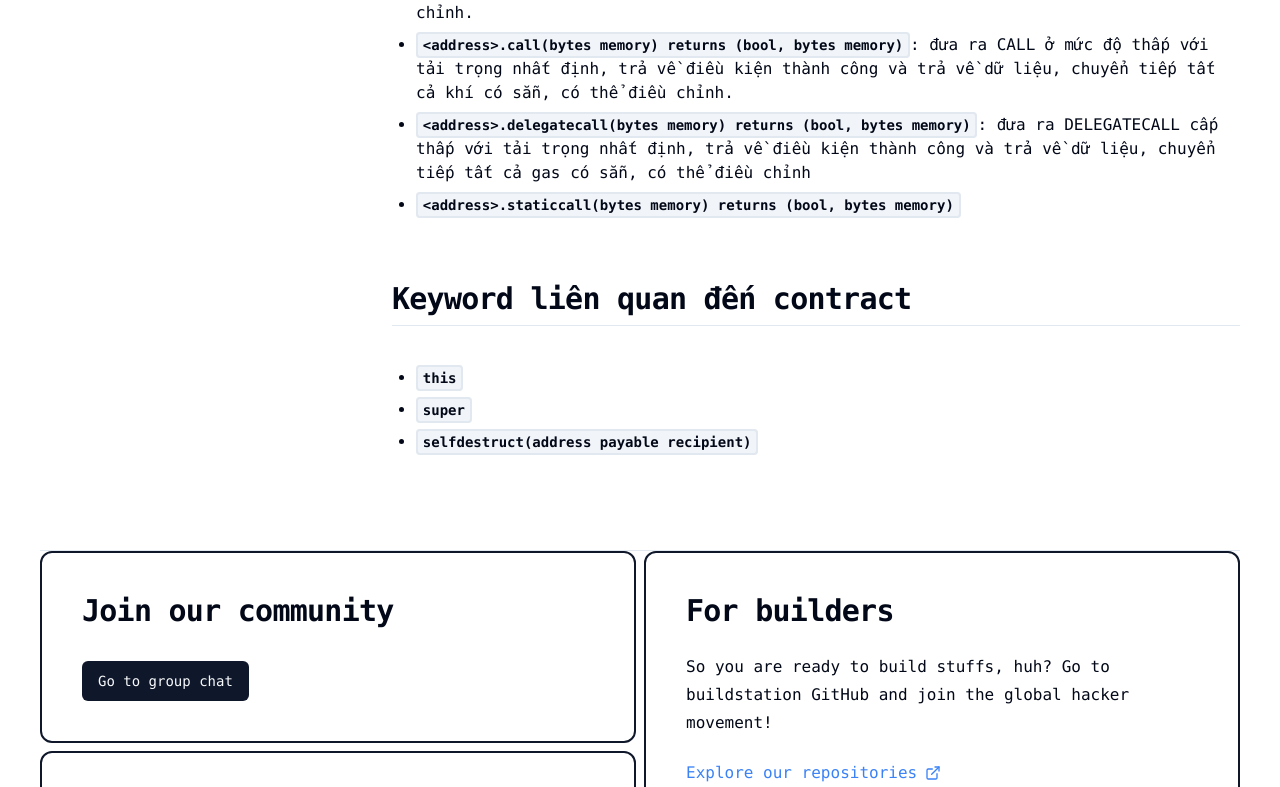
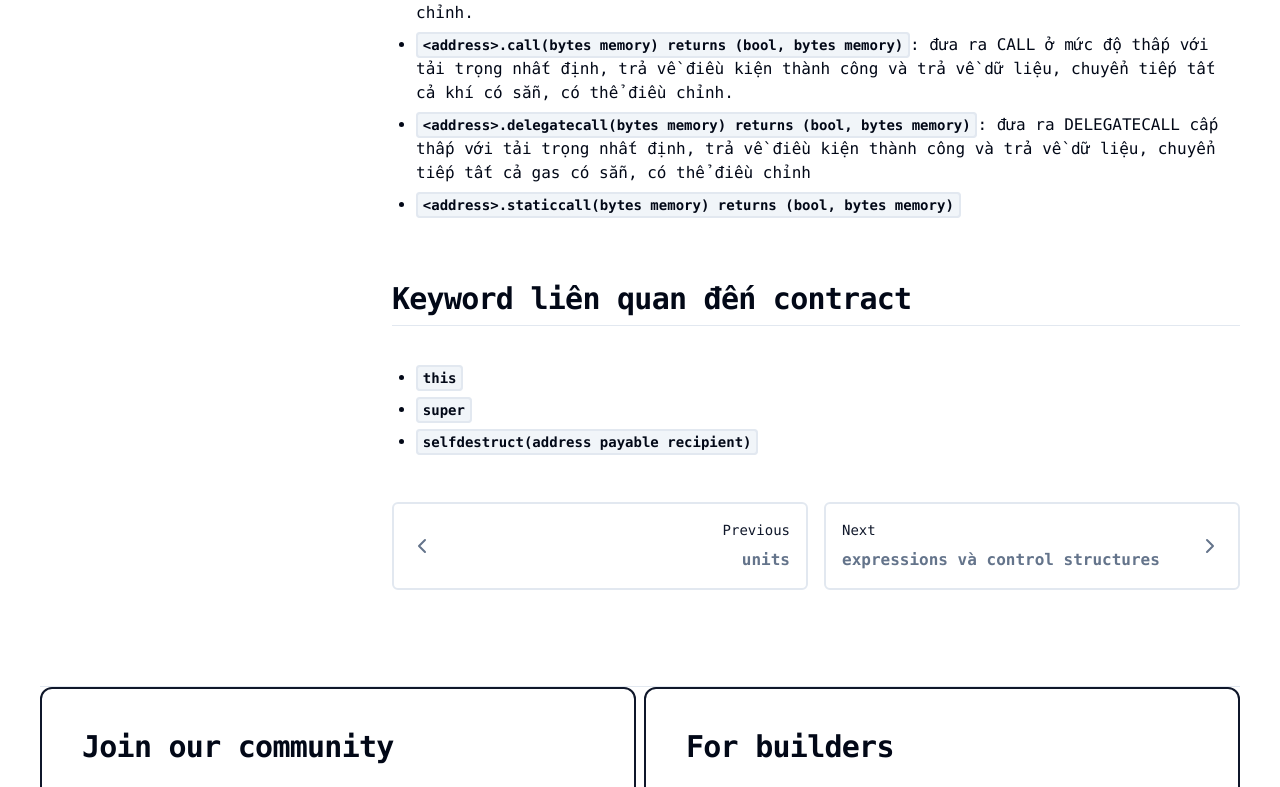
Before and after one commit to buildstationorg/buildstation, a Next.js app: page /dapp-bootcamps/vi/solidity/global-variables in a window 1280 px wide. Shown: the part 1758-2545 px from the top of the page. Built offline with nearby package versions, Linux system fonts and the light colour scheme.

Commit message:
added more links in pages

```diff
--- a/app/dapp-bootcamps/vi/solidity/expressions-va-control-structures/page.mdx
+++ b/app/dapp-bootcamps/vi/solidity/expressions-va-control-structures/page.mdx
@@ -55,7 +55,7 @@ Chúng ta có thể dùng keyword `new` để tạo contract mới từ 1 contra
     }}
 
     forward={{
-        title: "expressions và control structures",
-        slug: "/dapp-bootcamps/vi/solidity/expressions-va-control-structures"
+        title: "bài tập nâng cao",
+        slug: "/dapp-bootcamps/vi/solidity/bai-tap-nang-cao"
     }}
 />
--- a/app/dapp-bootcamps/vi/solidity/global-variables/page.mdx
+++ b/app/dapp-bootcamps/vi/solidity/global-variables/page.mdx
@@ -1,3 +1,5 @@
+import PageNav from '@/components/page-nav'
+
 # Global Variables
 
 ## Thuộc tính blockchain
@@ -43,3 +45,15 @@
 - `this`
 - `super`
 - `selfdestruct(address payable recipient)`
+
+<PageNav
+    backward={{
+        title: "units",
+        slug: "/dapp-bootcamps/vi/solidity/units"
+    }}
+
+    forward={{
+        title: "expressions và control structures",
+        slug: "/dapp-bootcamps/vi/solidity/expressions-va-control-structures"
+    }}
+/>
```
Also changed, not shown: app/dapp-bootcamps/vi/solidity/bai-tap-nang-cao/page.mdx (+9 -1 lines).
